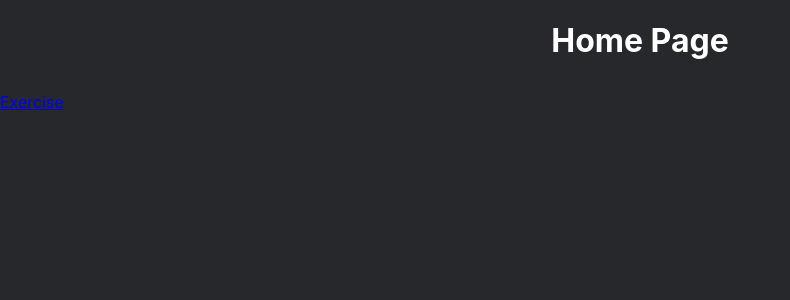
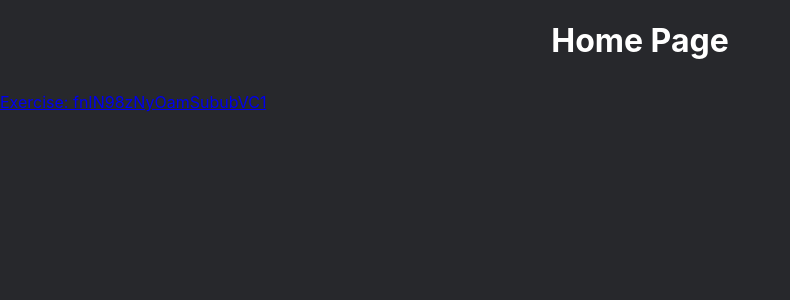
Before and after one commit to mpjovanovich/step-into-python, a React (Create React App) app: page / in a window 1280 px wide. Shown: the top 300 px of the page, without its empty margins (0-790 px from the left). Built offline with nearby package versions, Linux system fonts and the light colour scheme.

Commit message:
routing for exercise ids

```diff
--- a/src/App.tsx
+++ b/src/App.tsx
@@ -3,6 +3,7 @@ import Exercise from "./pages/Exercise/Exercise";
 import "./styles/global.css";
 
 export default function App() {
+  // TODO: This page will link to all of the exercises for a user by course / section
   return (
     <BrowserRouter>
       <div className="app-container">
@@ -12,13 +13,13 @@ export default function App() {
             element={
               <div className="home-page">
                 <h1 className="title">Home Page</h1>
-                <Link to="/exercise" className="nav-link">
-                  Exercise
+                <Link to={`/exercise/fnIN98zNyOamSububVC1`}>
+                  Exercise: fnIN98zNyOamSububVC1
                 </Link>
               </div>
             }
           />
-          <Route path="/exercise" element={<Exercise />} />
+          <Route path="/exercise/:exerciseId" element={<Exercise />} />
         </Routes>
       </div>
     </BrowserRouter>
--- a/src/pages/Exercise/Exercise.tsx
+++ b/src/pages/Exercise/Exercise.tsx
@@ -2,6 +2,8 @@
 import React, { useState, useEffect } from "react";
 import { db } from "../../firebase";
 import { doc, getDoc } from "firebase/firestore";
+import { useParams } from "react-router-dom";
+
 // Internal
 import styles from "./Exercise.module.css";
 import { BLANK_REGEX } from "../../constants";
@@ -12,8 +14,8 @@ import { NavigationButtons } from "./components/NavigationButtons";
 import { ProgramOutput } from "./components/ProgramOutput";
 
 const Exercise = () => {
-  // TEMP
-  const exerciseId = "fnIN98zNyOamSububVC1";
+  // Get the exerciseId from the URL
+  const { exerciseId } = useParams();
 
   // UI state
   const [programOutput, setProgramOutput] = useState("");
@@ -57,7 +59,7 @@ const Exercise = () => {
       } else if (parseInt(lineStep) === step) {
         if (includeTemplatedInput) {
           currentTemplate += code + "\n";
-        } else {
+
           // Remove anything in {{...}}
           currentTemplate += code.replace(/{{[^}]+}}/g, "") + "\n";
         }
@@ -92,19 +94,16 @@ const Exercise = () => {
     // Fetch the exercise on mount.
     const fetchExercise = async () => {
       try {
-        const exerciseRef = doc(db, "exercises", exerciseId);
+        // TODO: Guard against undefined exerciseId
+        const exerciseRef = doc(db, "exercises", exerciseId!);
         const exerciseSnap = await getDoc(exerciseRef);
         if (exerciseSnap.exists()) {
           setExercise(exerciseSnap.data() as ExerciseType);
         } else {
-          console.log("Exercise not found");
-          // setError('Exercise not found');
+          // TODO: Handle error
         }
       } catch (err) {
         console.error(err);
-        // setError(err instanceof Error ? err.message : 'An error occurred');
-      } finally {
-        // setLoading(false);
       }
     };
 
```
